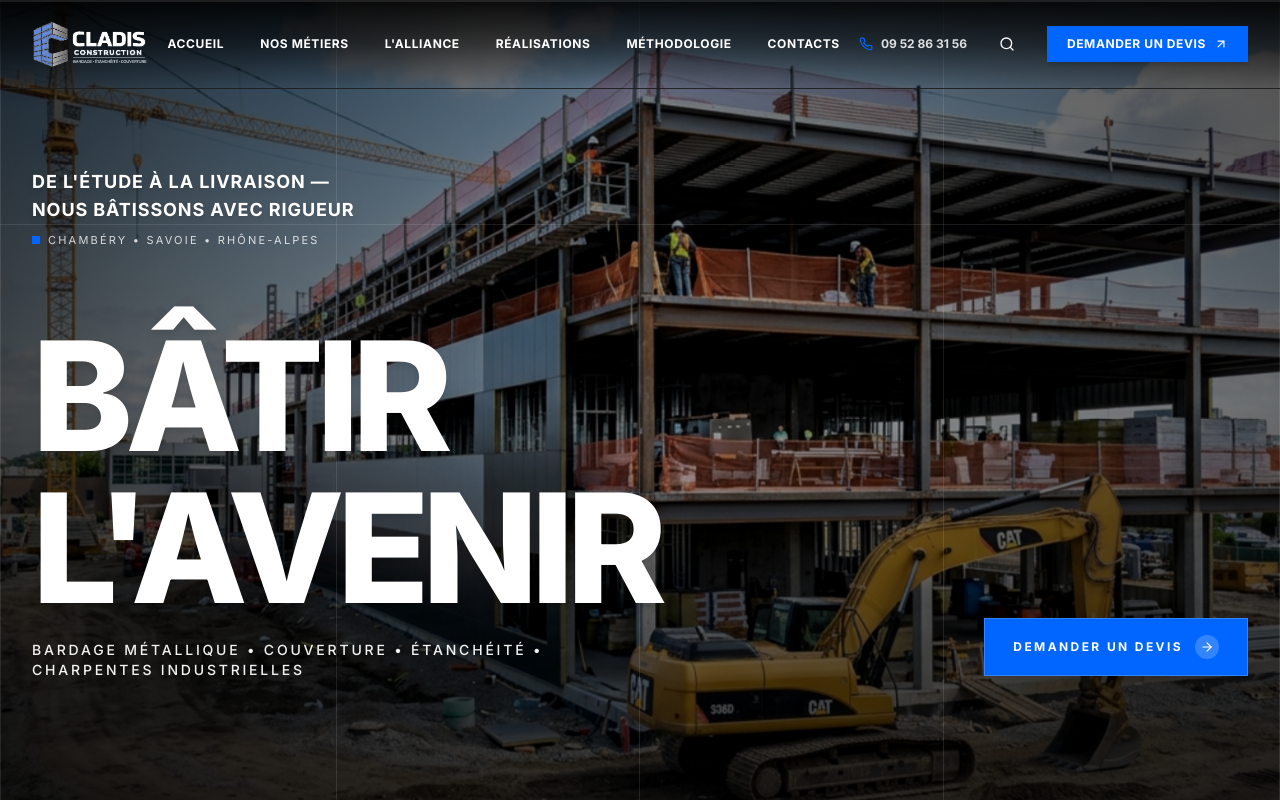
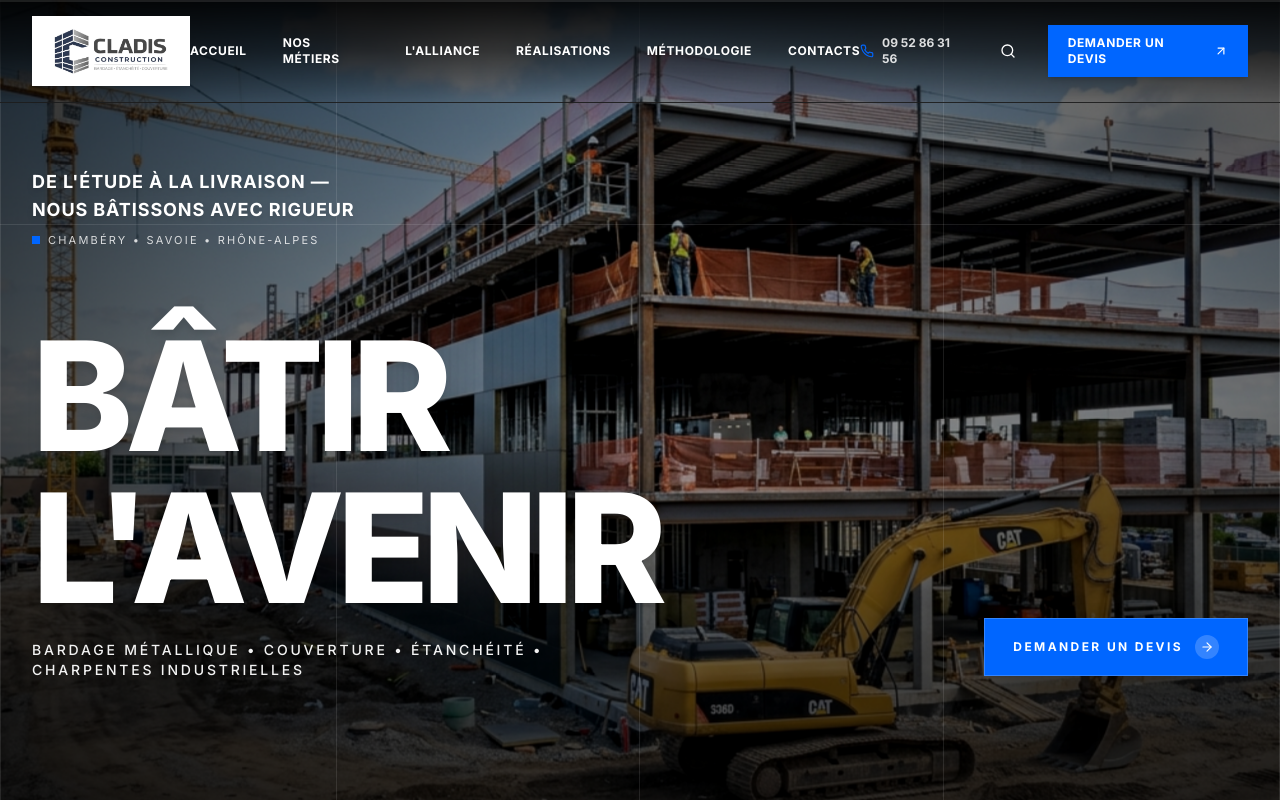
Before and after one commit to mediani-mehdi/cladis-construction, a Next.js app: page / in a window 1280 px wide. Shown: the top 802 px of the page. Built offline with nearby package versions, Linux system fonts and the light colour scheme.

Commit message:
feat(logo): present official logo on authentic pure white background

```diff
--- a/components/Footer.tsx
+++ b/components/Footer.tsx
@@ -23,7 +23,7 @@ export default function Footer({ onOpenCatalogue }: FooterProps) {
           <div className="lg:col-span-4 space-y-5">
             <a href="#" className="inline-block py-1" title="CLADIS CONSTRUCTION">
               <Image
-                src="/images/cladis-logo-original.png"
+                src="/images/cladis-logo-white-bg.png"
                 alt="CLADIS CONSTRUCTION - Bardage, Étanchéité, Couverture"
                 width={240}
                 height={68}
--- a/components/Navbar.tsx
+++ b/components/Navbar.tsx
@@ -96,18 +96,18 @@ export default function Navbar({ onOpenCatalogue }: NavbarProps) {
       >
         <div className="max-w-[1520px] mx-auto px-4 sm:px-6 lg:px-8 flex items-center justify-between">
 
-          {/* A. Official CLADIS Logo */}
+          {/* A. Official CLADIS Logo on Crisp White Background */}
           <a
             href="#"
-            className="flex items-center gap-3 select-none group py-1"
+            className="flex items-center bg-white px-4 sm:px-5 py-2 sm:py-2.5 shadow-lg select-none group border border-white/30 transition-all hover:bg-neutral-50"
             title="CLADIS CONSTRUCTION - Accueil"
           >
             <Image
-              src="/images/cladis-logo-dark.png"
+              src="/images/cladis-logo-white-bg.png"
               alt="CLADIS CONSTRUCTION - Bardage, Étanchéité, Couverture"
               width={260}
               height={74}
-              className="h-10 sm:h-12 md:h-13 w-auto object-contain transition-transform duration-200 group-hover:scale-[1.02]"
+              className="h-9 sm:h-11 md:h-12 w-auto object-contain transition-transform duration-200 group-hover:scale-[1.01]"
               priority
             />
           </a>
@@ -242,13 +242,15 @@ export default function Navbar({ onOpenCatalogue }: NavbarProps) {
         <div className="lg:hidden fixed inset-0 z-50 bg-black/98 backdrop-blur-2xl pt-20 px-6 pb-8 flex flex-col justify-between animate-fadeIn overflow-y-auto">
           <div className="flex flex-col gap-6">
             <div className="flex items-center justify-between border-b border-white/15 pb-4">
+              <div className="bg-white px-3 py-1.5 shadow-sm inline-flex items-center">
                 <Image
-                src="/images/cladis-logo-dark.png"
+                  src="/images/cladis-logo-white-bg.png"
                   alt="CLADIS CONSTRUCTION"
                   width={180}
                   height={50}
                   className="h-8 w-auto object-contain"
                 />
+              </div>
               <button
                 onClick={() => setMobileMenuOpen(false)}
                 className="p-1.5 text-white hover:text-construction-blue bg-white/10"
```
Also changed, not shown: public/images/cladis-logo-white-bg.png (added). Lines whose indentation alone changed are shown as unchanged.
